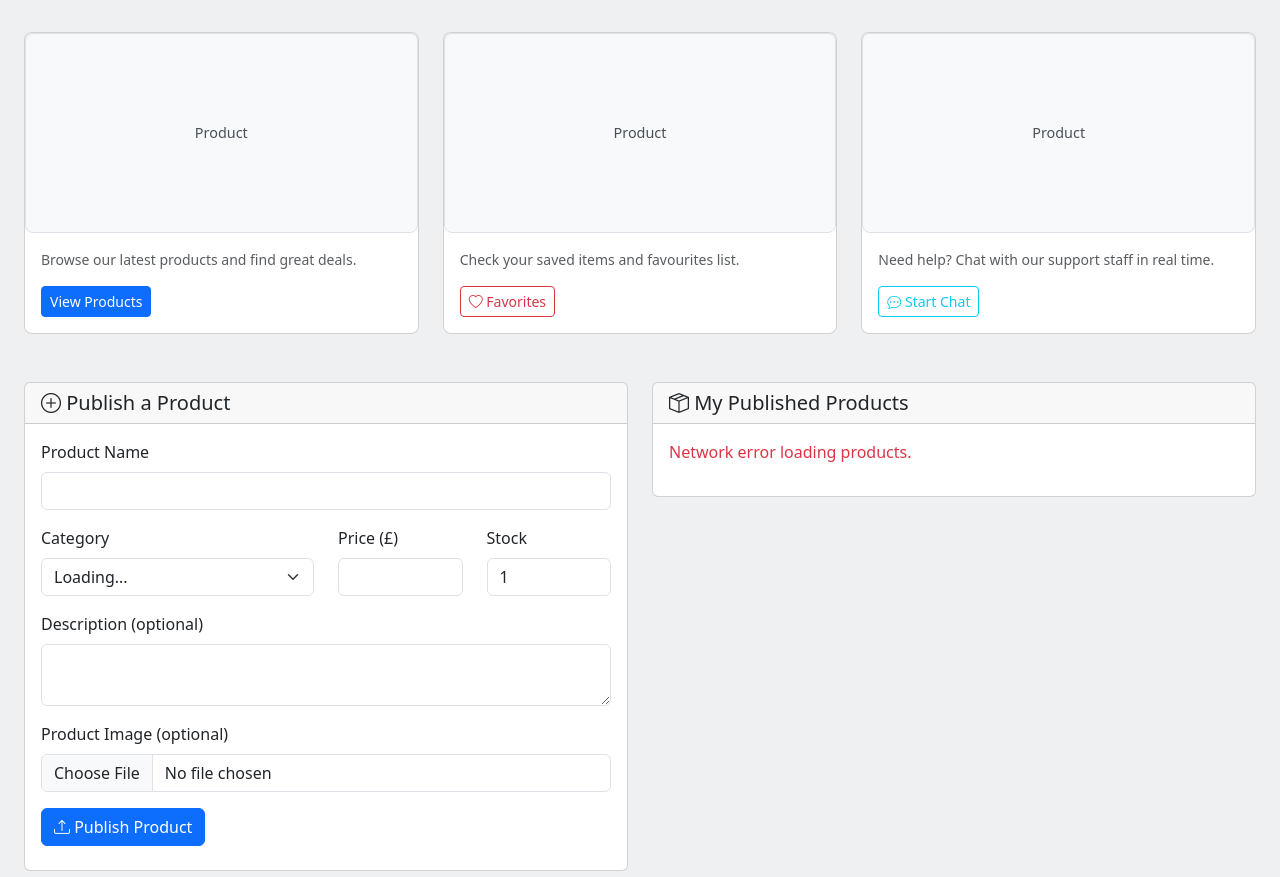
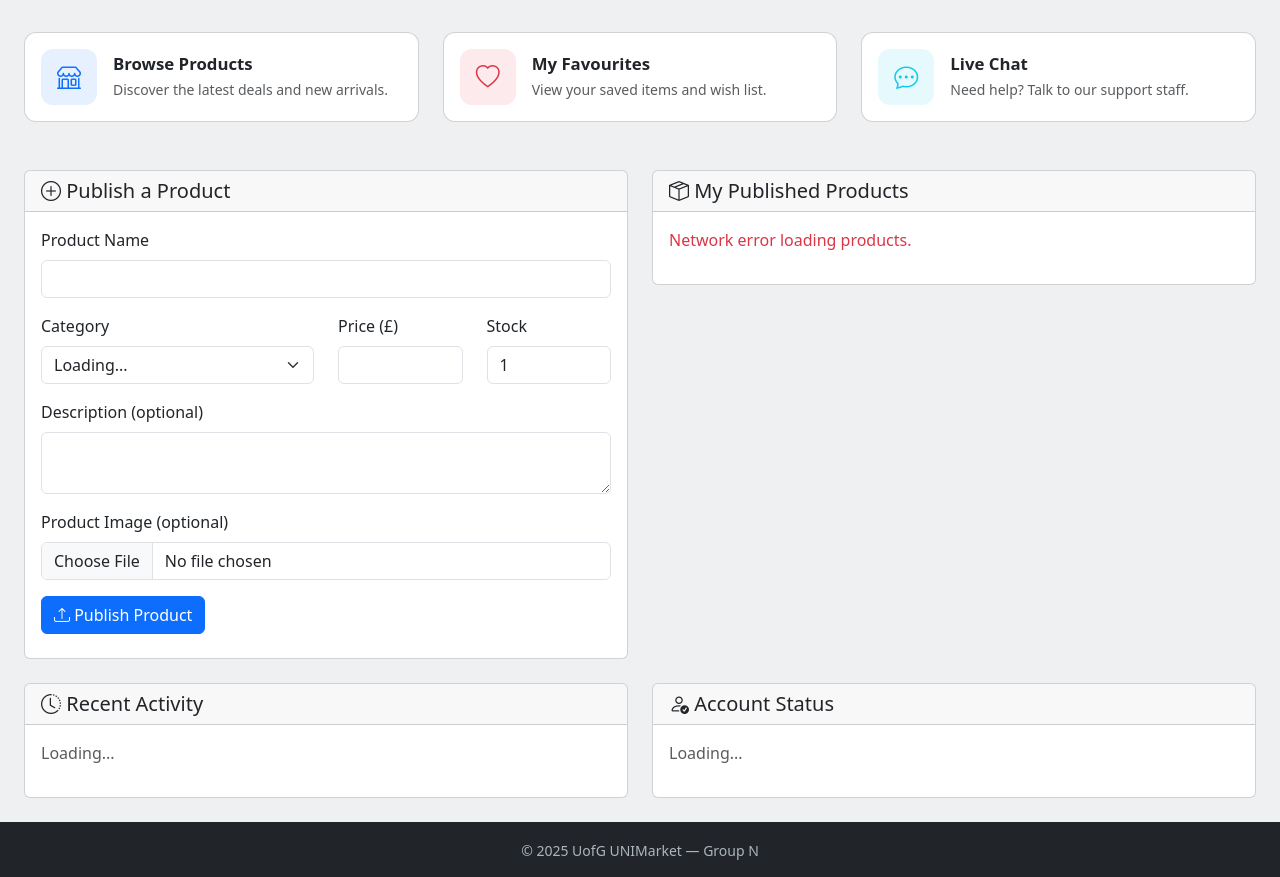
Before and after one commit to Yiwen1228/unimarket, a Django app: template market/templates/market/home.html in a window 1280 px wide. Shown: the top 877 px of the page. Run offline with Django 5.2, Linux system fonts and the light colour scheme; the template is opened without the code that fills it, so the values that code supplies are empty.

Commit message:
Add files via upload

```diff
--- a/market/templates/market/customer_login.html
+++ b/market/templates/market/customer_login.html
@@ -19,6 +19,9 @@
                         <input type="password" id="password" name="password" class="form-control"
                                required autocomplete="current-password" aria-required="true">
                     </div>
+                    <p class="text-end mb-3">
+                        <a href="{% url 'forgot_password' %}" class="text-muted small">Forgot your password?</a>
+                    </p>
                     <button type="submit" class="btn btn-primary w-100">Login</button>
                 </form>
                 <p class="mt-3 text-center">
--- a/market/templates/market/customer_register.html
+++ b/market/templates/market/customer_register.html
@@ -24,11 +24,6 @@
                         <input type="password" id="password" name="password" class="form-control"
                                required autocomplete="new-password" aria-required="true">
                     </div>
-                    <div class="mb-3">
-                        <label for="phone_number" class="form-label">Phone Number</label>
-                        <input type="tel" id="phone_number" name="phone_number" class="form-control"
-                               autocomplete="tel">
-                    </div>
                     <button type="submit" class="btn btn-primary w-100">Register</button>
                 </form>
                 <p class="mt-3 text-center">
--- a/market/templates/market/home.html
+++ b/market/templates/market/home.html
@@ -3,38 +3,46 @@
 {% block title %}Dashboard - UofG UNIMarket{% endblock %}
 
 {% block content %}
-<!-- Product cards row -->
+<!-- Quick-access cards -->
 <div class="row g-4 mb-5">
-    <div class="col-sm-6 col-lg-4" id="dash-product-1">
-        <div class="card product-card h-100">
-            <div class="product-img-placeholder" aria-label="Product image placeholder">Product</div>
-            <div class="card-body">
-                <p class="text-muted small">Browse our latest products and find great deals.</p>
-                <a href="{% url 'products' %}" class="btn btn-sm btn-primary" aria-label="View products">View Products</a>
+    <div class="col-sm-6 col-lg-4">
+        <a href="{% url 'products' %}" class="card dash-shortcut h-100 text-decoration-none" aria-label="Browse products">
+            <div class="card-body d-flex align-items-center gap-3">
+                <div class="dash-shortcut-icon bg-primary bg-opacity-10 text-primary">
+                    <i class="bi bi-shop"></i>
+                </div>
+                <div>
+                    <h5 class="mb-1">Browse Products</h5>
+                    <p class="text-muted small mb-0">Discover the latest deals and new arrivals.</p>
+                </div>
             </div>
-        </div>
+        </a>
     </div>
-    <div class="col-sm-6 col-lg-4" id="dash-product-2">
-        <div class="card product-card h-100">
-            <div class="product-img-placeholder" aria-label="Product image placeholder">Product</div>
-            <div class="card-body">
-                <p class="text-muted small">Check your saved items and favourites list.</p>
-                <a href="{% url 'favorites' %}" class="btn btn-sm btn-outline-danger" aria-label="View favorites">
-                    <i class="bi bi-heart" aria-hidden="true"></i> Favorites
-                </a>
+    <div class="col-sm-6 col-lg-4">
+        <a href="{% url 'favorites' %}" class="card dash-shortcut h-100 text-decoration-none" aria-label="My favourites">
+            <div class="card-body d-flex align-items-center gap-3">
+                <div class="dash-shortcut-icon bg-danger bg-opacity-10 text-danger">
+                    <i class="bi bi-heart"></i>
+                </div>
+                <div>
+                    <h5 class="mb-1">My Favourites</h5>
+                    <p class="text-muted small mb-0">View your saved items and wish list.</p>
+                </div>
             </div>
-        </div>
+        </a>
     </div>
-    <div class="col-sm-6 col-lg-4" id="dash-product-3">
-        <div class="card product-card h-100">
-            <div class="product-img-placeholder" aria-label="Product image placeholder">Product</div>
-            <div class="card-body">
-                <p class="text-muted small">Need help? Chat with our support staff in real time.</p>
-                <a href="{% url 'chat' %}" class="btn btn-sm btn-outline-info" aria-label="Start chat">
-                    <i class="bi bi-chat-dots" aria-hidden="true"></i> Start Chat
-                </a>
+    <div class="col-sm-6 col-lg-4">
+        <a href="{% url 'chat' %}" class="card dash-shortcut h-100 text-decoration-none" aria-label="Live chat">
+            <div class="card-body d-flex align-items-center gap-3">
+                <div class="dash-shortcut-icon bg-info bg-opacity-10 text-info">
+                    <i class="bi bi-chat-dots"></i>
+                </div>
+                <div>
+                    <h5 class="mb-1">Live Chat</h5>
+                    <p class="text-muted small mb-0">Need help? Talk to our support staff.</p>
+                </div>
             </div>
-        </div>
+        </a>
     </div>
 </div>
 
```
Also changed, not shown: market/templates/market/forgot_password.html (added, +29 -0 lines), market/templates/market/reset_password.html (added, +37 -0 lines).
